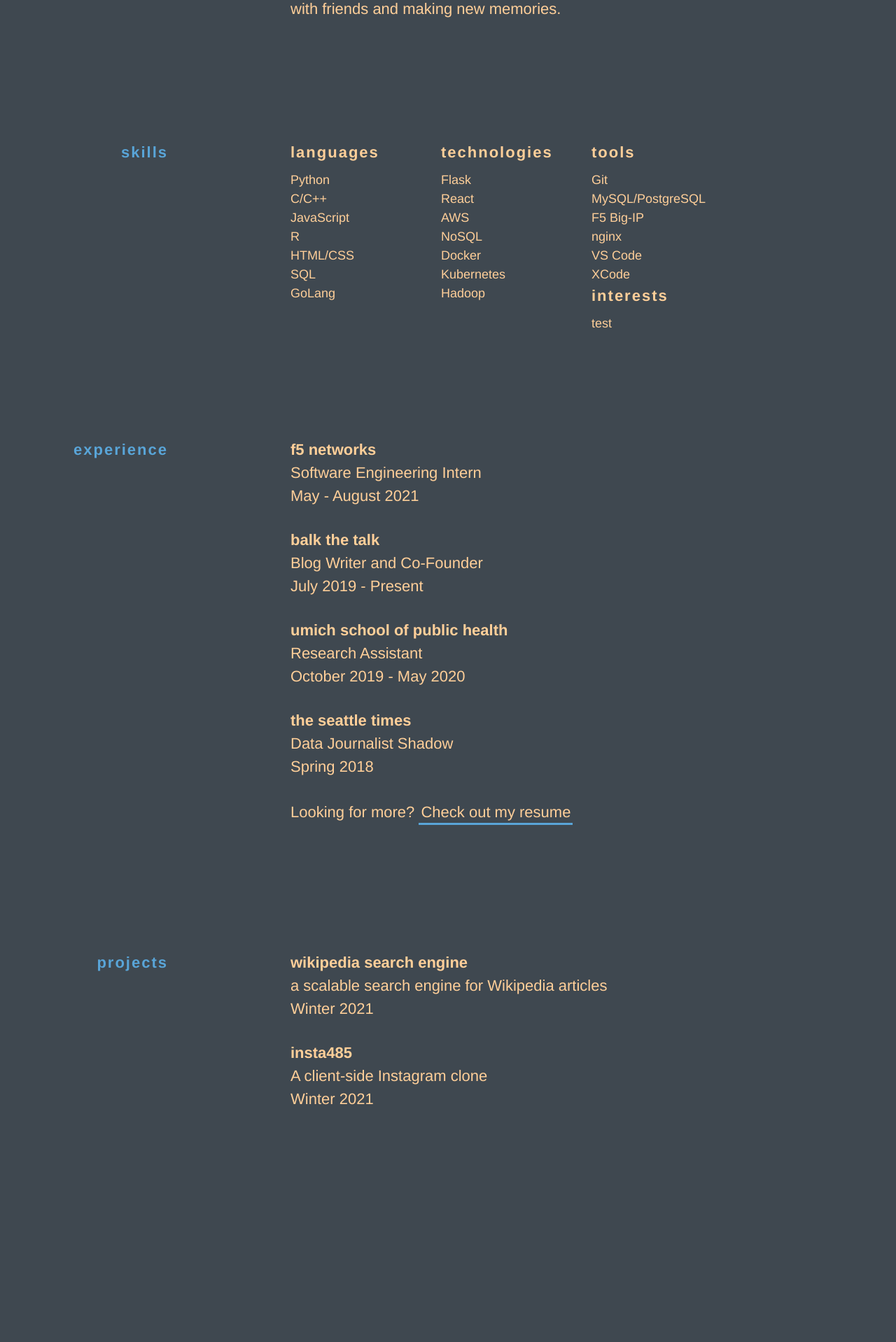
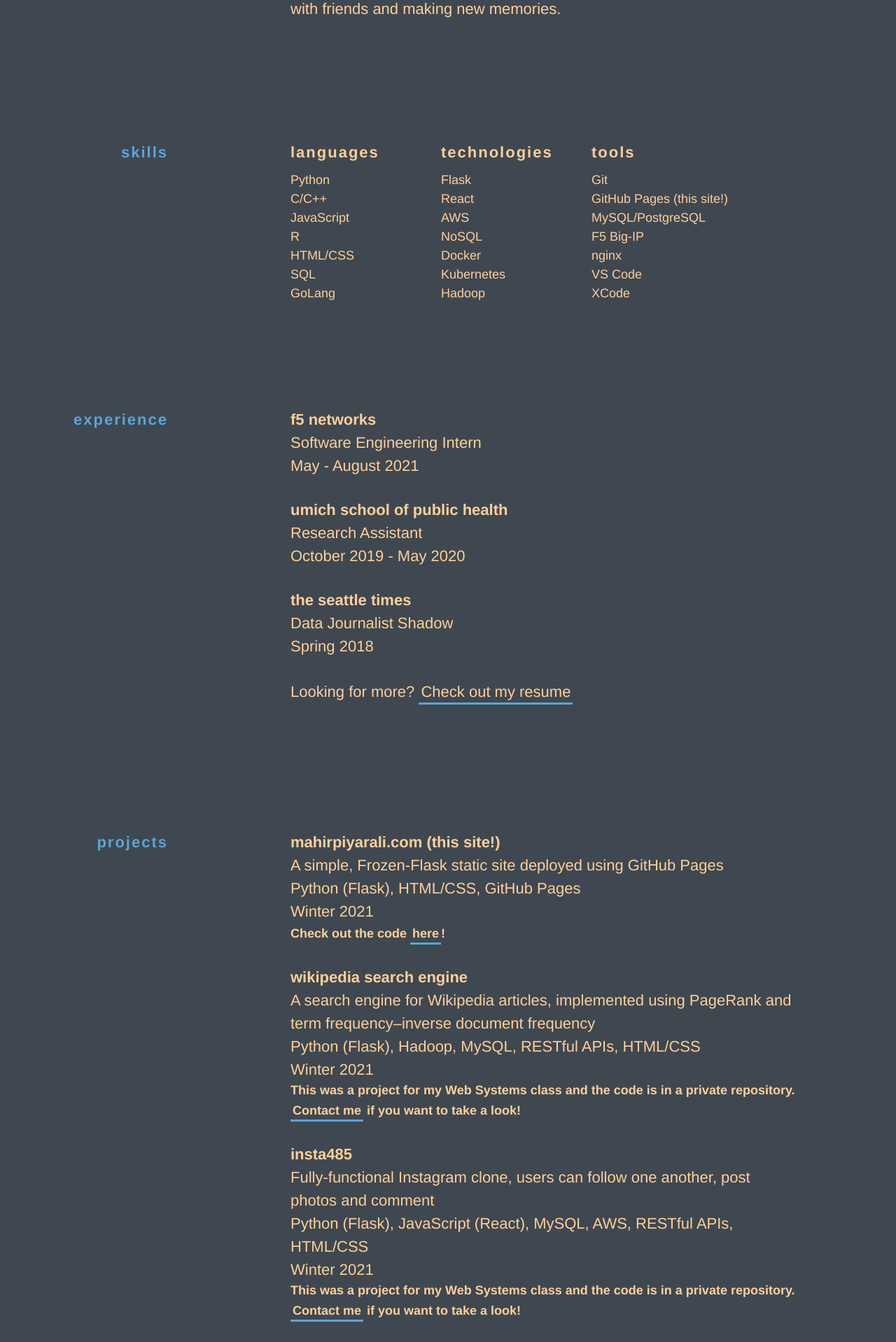
Before and after one commit to mahirumich/personal-site, a Flask app: page / in a window 1280 px wide; the page is wider, and only the part inside the window is pictured. Shown: the part 1640-3558 px from the top of that part at 70% size. Before the commit the page ends 3219 px from the top of that part, so only its background shows below. Run offline with Flask 2, Linux system fonts and the light colour scheme.

Commit message:
added in some projects and links

```diff
--- a/static/base.css
+++ b/static/base.css
@@ -143,6 +143,7 @@
 .skills_category {
   float: left;
   padding-right: 15px;
+  display: inline;
 }
 
 .exp_item {
@@ -157,4 +158,12 @@
   text-transform: lowercase;
   font-weight: 700;
 }
-.
+
+.class_proj {
+  font-size: 18px;
+  font-weight: 700;
+}
+
+.class_proj a {
+  font-weight: 700;
+}
--- a/templates/index.html
+++ b/templates/index.html
@@ -16,7 +16,7 @@
            <br></br>
       </div>
       <div class="contact">
-        <span>Contact me: </span> <a href="mailto:mahirpiy@umich.edu">mahirpiy@umich.edu</a>
+        <span>Contact me: </span> <a href="mailto:mp@mahirpiyarali.com">mp@mahirpiyarali.com</a>
         <pre></pre>
         <span>Other links: </span> <a href="https://www.linkedin.com/in/mahir-piyarali/" class="sublink">LinkedIn</a>, <a href="https://github.com/mahirumich" class="sublink">GitHub</a>
       </div>
@@ -90,6 +90,7 @@
           <div class="skills_cat_label">Tools</div>
           <ul>
             <li class="skills_item">Git</li>
+            <li class="skill_item">GitHub Pages (this site!)</li>
             <li class="skills_item">MySQL/PostgreSQL</li>
             <li class="skills_item">F5 Big-IP</li>
             <li class="skills_item">nginx</li>
@@ -97,12 +98,12 @@
             <li class="skills_item">XCode</li>
           </ul>
         </div>
-        <div class="skills_category">
+        <!-- <div class="skills_category">
           <div class="skills_cat_label">Interests</div>
           <ul>
             <li class="skills_item">test</li>
           </ul>
-        </div>
+        </div> -->
       </div>
     </section>
     <section>
@@ -113,11 +114,11 @@
           <div class="exp_title">Software Engineering Intern</div>
           <div class="exp_time">May - August 2021</div>
         </div>
-        <div class="exp_item">
+        <!-- <div class="exp_item">
           <div class="exp_place">balk the talk</div>
-          <div class="exp_title">Blog Writer and Co-Founder</div>
+          <div class="exp_title">MLB Blog Writer and Co-Founder</div>
           <div class="exp_time">July 2019 - Present</div>
-        </div>
+        </div> -->
         <div class="exp_item">
           <div class="exp_place">umich School of public health</div>
           <div class="exp_title">Research Assistant</div>
@@ -137,15 +138,40 @@
       <div class="section_title left">projects</div>
       <div class="section_content">
         <div class="exp_item">
+          <div class="exp_place">mahirpiyarali.com (this site!)</div>
+          <div class="exp_title">A simple, Frozen-Flask static site deployed using GitHub Pages</div>
+          <div class="exp_tech">Python (Flask), HTML/CSS, GitHub Pages</div>
+          <div class="exp_time">Winter 2021</div>
+          <div class="class_proj">Check out the code <a href=https://github.com/mahirumich/personal-site>here</a>!</div>
+        </div>
+        <div class="exp_item">
           <div class="exp_place">Wikipedia search engine</div>
-          <div class="exp_title">a scalable search engine for Wikipedia articles</div>
+          <div class="exp_title">A search engine for Wikipedia articles, implemented using PageRank and term frequency–inverse document frequency</div>
+          <div class="exp_tech">Python (Flask), Hadoop, MySQL, RESTful APIs, HTML/CSS</div>
           <div class="exp_time">Winter 2021</div>
+          <div class="class_proj">This was a project for my Web Systems class and the code is in a private repository. <a href="mailto:mp@mahirpiyarali.com">Contact me</a> if you want to take a look!</div>
         </div>
-        <div class-"exp_item">
+        <div class="exp_item">
           <div class="exp_place">insta485</div>
-          <div class="exp_title">A client-side Instagram clone</div>
+          <div class="exp_title">Fully-functional Instagram clone, users can follow one another, post photos and comment</div>
+          <div class="exp_tech">Python (Flask), JavaScript (React), MySQL, AWS, RESTful APIs, HTML/CSS</div>
           <div class="exp_time">Winter 2021</div>
+          <div class="class_proj">This was a project for my Web Systems class and the code is in a private repository. <a href="mailto:mp@mahirpiyarali.com">Contact me</a> if you want to take a look!</div>
         </div>
+        <div class="exp_item">
+          <div class="exp_place">dog-id</div>
+          <div class="exp_title">A deep-learning, convolutional neural network algorithm that identifies a dog's breed from a photo</div>
+          <div class="exp_tech">Python (PyTorch, SciKit-Learn)</div>
+          <div class="exp_time">Winter 2021</div>
+          <div class="class_proj">This was a project for my Machine Learning class and the code is in a private repository. <a href="mailto:mp@mahirpiyarali.com">Contact me</a> if you want to take a look!</div>
+        </div>
+        <!-- <div class-"exp_item">
+          <div class="exp_place">euchre simulator</div>
+          <div class="exp_title">Command line euchre (card game) emulator. Allows users to play against one another or play against the computer who uses basic strategy</div>
+          <div class="exp_tech">C++</div>
+          <div class="exp_time">Fall 2019</div>
+          <div class="class_proj">This was a project for my Data Structures class and the code is in a private repository. <a href="mailto:mp@mahirpiyarali.com">Contact me</a> if you want to take a look!</div>
+        </div> -->
       </div>
     </section>
     <br></br>
```
